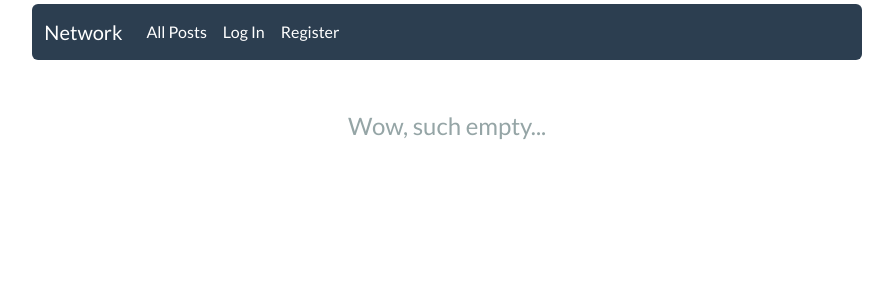
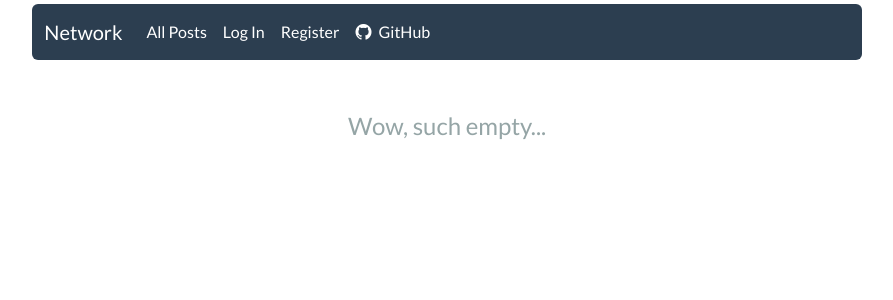
Before and after one commit to BasicPixel/django-network, a Django app: page / in a window 1280 px wide. Shown: the top 300 px of the page, without its empty margins (193-1086 px from the left). Run offline with Django 3.2, Linux system fonts and the light colour scheme; data that the repository does not hold is empty; some libraries are stand-ins or nearby versions.

Commit message:
Add github link and navbar icon

```diff
--- a/network/templates/network/layout.html
+++ b/network/templates/network/layout.html
@@ -102,6 +102,13 @@
                 <a class="nav-link" href="{% url 'register' %}">Register</a>
               </li>
               {% endif %}
+              <li class="nav-item">
+                <a
+                  class="nav-link"
+                  href="https://github.com/BasicPixel/django-network"
+                  ><i class="bi bi-github me-1"></i> GitHub</a
+                >
+              </li>
             </ul>
           </div>
         </div>
```
